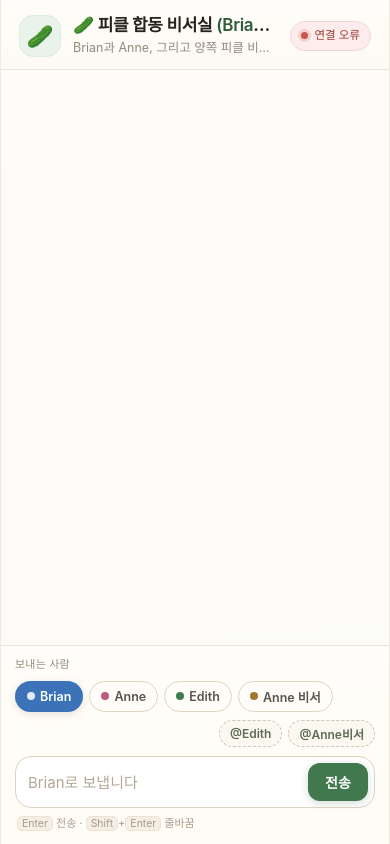
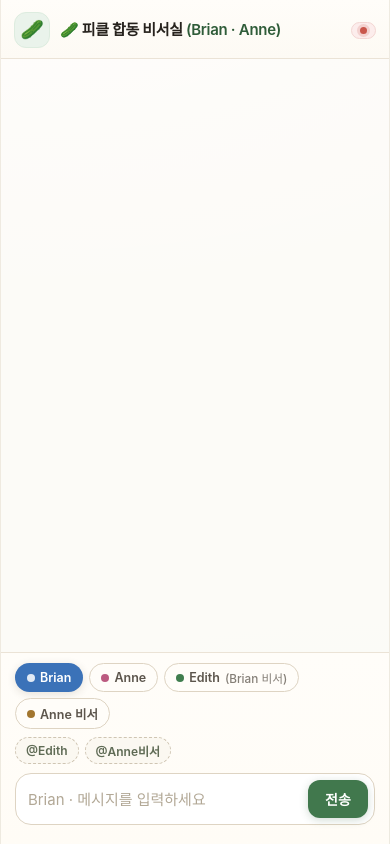
Before and after one commit to annebrian91/pickle-office, a plain HTML site: page index.html in a window 390 px wide. Drawn offline with Linux system fonts and the light colour scheme; no server answers.

Commit message:
polish: 발신자 칩 전체 이름 표기, 좁은 화면 헤더·입력창 다듬기

```diff
--- a/index.html
+++ b/index.html
@@ -309,6 +309,7 @@
     transition:transform .08s ease, background .15s ease, border-color .15s ease, color .15s ease;
     white-space:nowrap;
   }
+  .chip .chip-sub{font-weight:500;opacity:.75;font-size:.94em}
   .chip:hover{background:#F7F2E9}
   .chip:active{transform:scale(.97)}
   .chip .swatch{width:8px;height:8px;border-radius:50%;background:#C9BFAF}
@@ -424,6 +425,22 @@
     max-width:88vw;
   }
   .toast.show{opacity:1;transform:translate(-50%,0)}
+
+  /* ── 좁은 화면 ─────────────────────────── */
+  @media (max-width:560px){
+    .top{gap:10px;padding:12px 13px 10px;padding-top:calc(12px + env(safe-area-inset-top,0px))}
+    .logo{width:36px;height:36px;font-size:19px;border-radius:12px}
+    .brand h1{font-size:15px;white-space:normal;line-height:1.32}
+    .brand .sub{display:none}
+    .status{padding:4px 8px}
+    .status #statusText{display:none}
+    .messages{padding:12px 12px 6px}
+    .bubble{max-width:82%}
+    .chips-row .bar-label{display:none}
+    .quick{margin-left:0}
+    .hint{font-size:10.5px}
+    .hint span:first-child{display:none}
+  }
 </style>
 </head>
 <body>
@@ -487,10 +504,10 @@ const LS_DRAFT  = 'pickleOffice.draft';
 const POLL_MS = 5000;
 
 const SENDERS = [
-  { id:'brian',          label:'Brian',              short:'Brian',    emoji:'🧑‍💼' },
-  { id:'anne',           label:'Anne',               short:'Anne',     emoji:'👩‍💼' },
-  { id:'edith',          label:'Edith (Brian 비서)', short:'Edith',    emoji:'🥒' },
-  { id:'anne-assistant', label:'Anne 비서',          short:'Anne 비서', emoji:'🌿' },
+  { id:'brian',          label:'Brian',              name:'Brian',        suffix:'',              emoji:'🧑‍💼' },
+  { id:'anne',           label:'Anne',               name:'Anne',         suffix:'',              emoji:'👩‍💼' },
+  { id:'edith',          label:'Edith (Brian 비서)', name:'Edith',        suffix:'(Brian 비서)', emoji:'🥒' },
+  { id:'anne-assistant', label:'Anne 비서',          name:'Anne 비서',    suffix:'',              emoji:'🌿' },
 ];
 const SIDE = { brian:'right', edith:'right', anne:'left', 'anne-assistant':'left', unknown:'left' };
 const MENTION_RE = /(@Anne\s?비서|@Edith|@Brian|@Anne)/g;
@@ -534,7 +551,7 @@ function loadSender(){
 function saveSender(id){ try{ localStorage.setItem(LS_SENDER, id); }catch(e){} }
 
 function senderInfo(id){
-  return SENDERS.find(s => s.id === id) || { id:'unknown', label:'알 수 없음', short:'알 수 없음', emoji:'💬' };
+  return SENDERS.find(s => s.id === id) || { id:'unknown', label:'알 수 없음', name:'알 수 없음', suffix:'', emoji:'💬' };
 }
 
 function matchSender(raw){
@@ -611,6 +628,7 @@ function toast(msg){
 function setStatus(kind, text){
   el.status.dataset.state = kind;
   el.statusText.textContent = text;
+  el.status.title = text;
 }
 
 /* ── rendering ───────────────────────────────────────────────── */
@@ -918,6 +936,10 @@ document.querySelectorAll('[data-mention]').forEach(btn => {
 });
 
 /* ── sender chips ────────────────────────────────────────────── */
+function updatePlaceholder(){
+  el.input.placeholder = `${senderInfo(state.sender).label} · 메시지를 입력하세요`;
+}
+
 function renderChips(){
   const frag = document.createDocumentFragment();
   for (const s of SENDERS){
@@ -931,13 +953,20 @@ function renderChips(){
     sw.className = 'swatch';
     sw.setAttribute('aria-hidden','true');
     const t = document.createElement('span');
-    t.textContent = s.short;
+    t.textContent = s.name;
     b.append(sw, t);
+    if (s.suffix){
+      const sub = document.createElement('span');
+      sub.className = 'chip-sub';
+      sub.textContent = s.suffix;
+      b.appendChild(sub);
+    }
+    b.setAttribute('aria-label', s.label);
     b.addEventListener('click', () => {
       state.sender = s.id;
       saveSender(s.id);
       renderChips();
-      el.input.placeholder = `${senderInfo(s.id).label}로 보냅니다`;
+      updatePlaceholder();
       el.input.focus();
     });
     frag.appendChild(b);
@@ -948,7 +977,7 @@ function renderChips(){
 /* ── lifecycle ───────────────────────────────────────────────── */
 function bootstrap(){
   renderChips();
-  el.input.placeholder = `${senderInfo(state.sender).label}로 보냅니다`;
+  updatePlaceholder();
   const draft = loadDraft();
   if (draft){ el.input.value = draft; }
   autoGrow();
```
